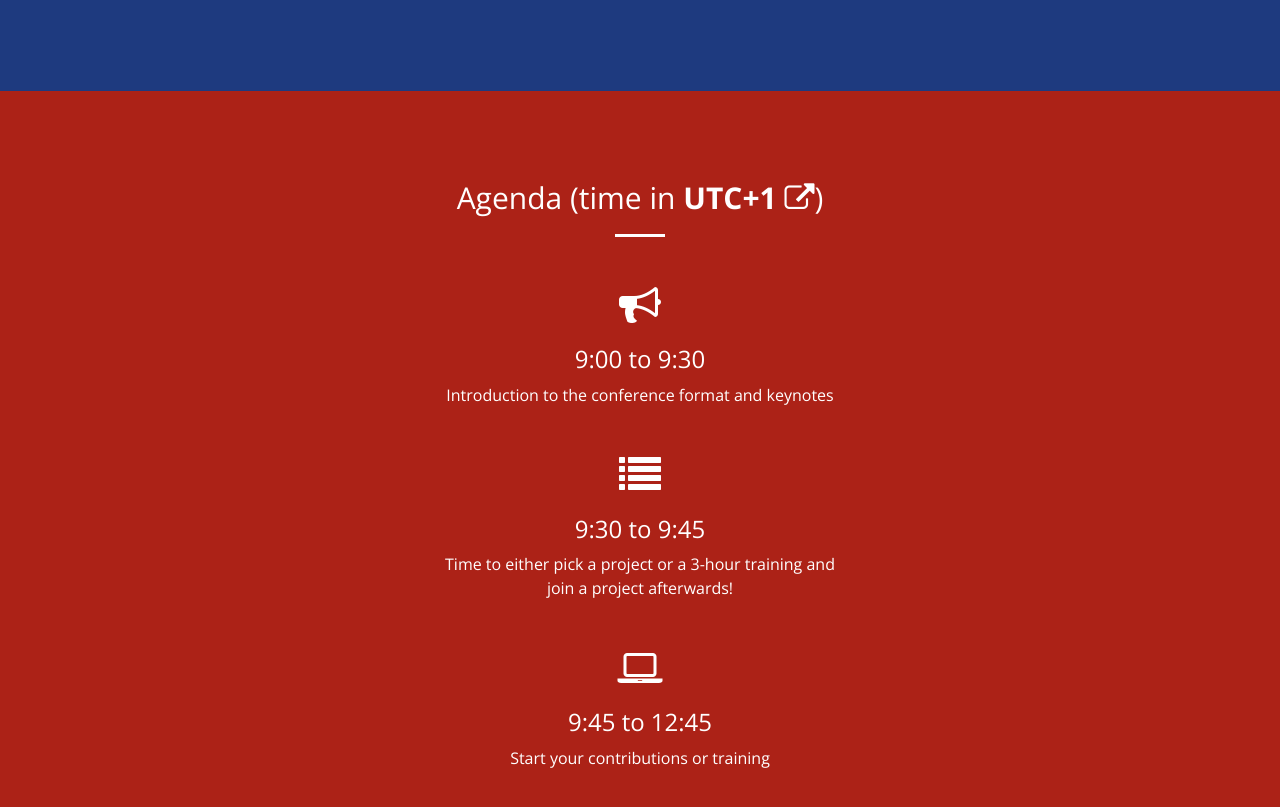
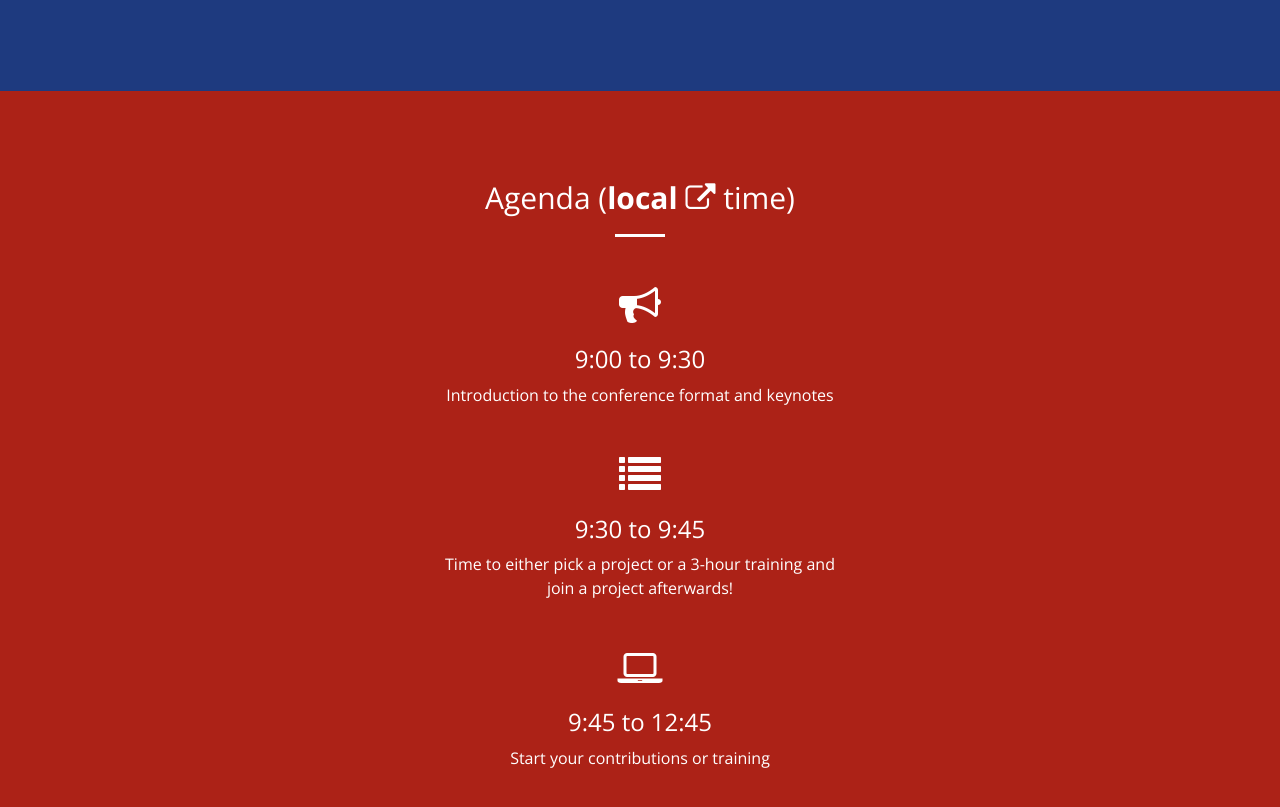
Before and after one commit to hack-commit-push/switzerland2024, a Jekyll site: the page built from index.html, in a window 1280 px wide and 900 px high, scrolled down 2534 px, cut to the strip 83-890 px from the top of the window. Built offline with Jekyll 4.4.1, drawn with Linux system fonts in a browser that asks for light colours.

Commit message:
🐛 fix wrong timezone

```diff
--- a/_includes/agenda.html
+++ b/_includes/agenda.html
@@ -2,7 +2,7 @@
     <div class="container">
         <div class="row">
             <div class="col-12 text-center">
-                <h2 class="section-heading">Agenda (time in <strong><a href="https://time.is/UTC+1" rel="noopener" target="_blank">UTC+1 <i class="fa fa-external-link" aria-hidden="true"></i></a></strong>)</h2>
+                <h2 class="section-heading">Agenda (<strong><a href="https://time.is/Switzerland" rel="noopener" target="_blank">local <i class="fa fa-external-link" aria-hidden="true"></i></a></strong> time)</h2>
                 <hr class="primary">
                 {% if site.data.agenda.size == 0 %}
                 <p>To be announced</p>
```
